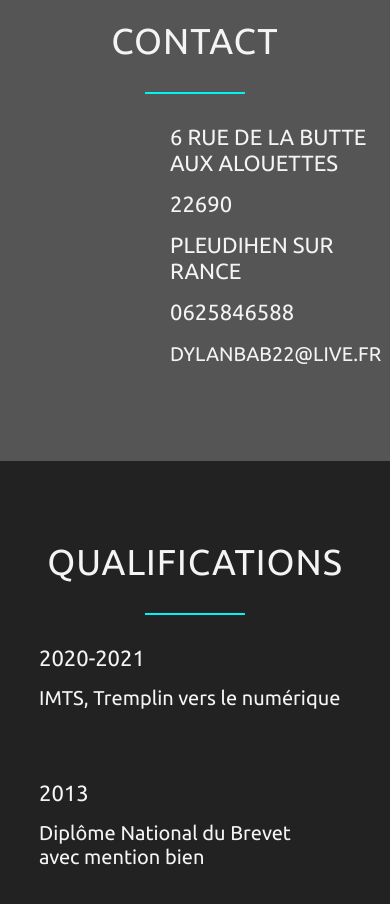
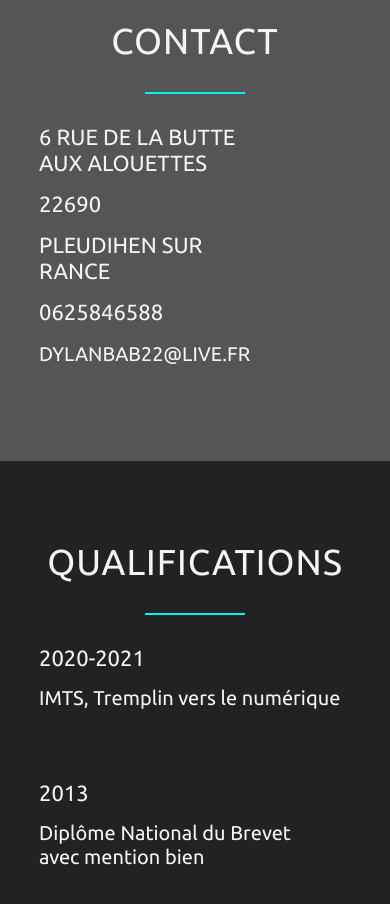
Before and after one commit to Daymortel/porto, a plain HTML site: page index.html in a window 390 px wide. Shown: the part 1000-1904 px from the top of the page. Drawn offline with Linux system fonts and the light colour scheme; files whose address does not match are found by name; a web font is replaced by a local one.

Commit message:
Update queries.css

```diff
--- a/css/queries.css
+++ b/css/queries.css
@@ -58,7 +58,7 @@
     }
 
     .coordlist{
-      margin-left: 170px;
+      margin-left: 10%;
       width: 60%;
     }
 
@@ -151,7 +151,7 @@
     }
 
     .coordlist{
-      margin-left: 170px;
+      margin-left: 10%;
       width: 60%;
     }
 
```
